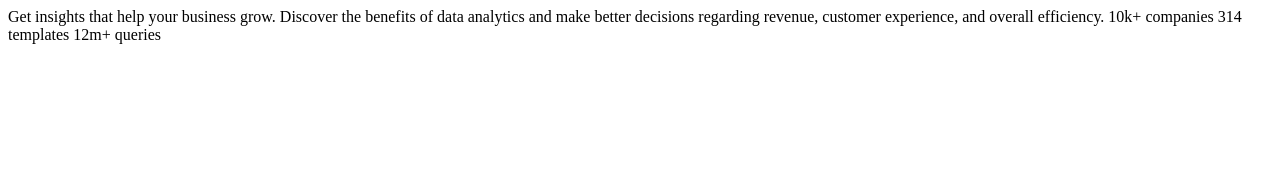
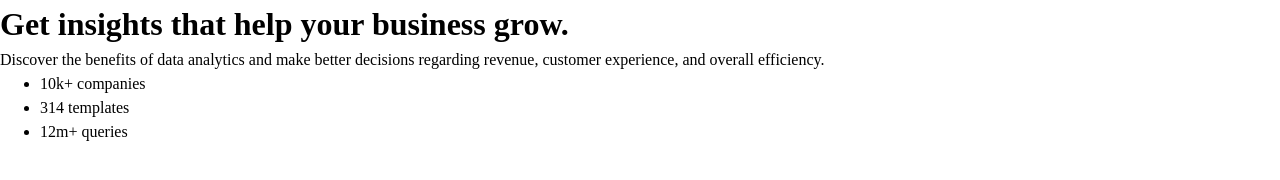
Before and after one commit to MattPahuta/stats-preview-card-component, a plain HTML site: page index.html in a window 1280 px wide. Drawn offline with Linux system fonts and the light colour scheme.

Commit message:
Add markup, css custom props, initial README

```diff
--- a/index.html
+++ b/index.html
@@ -5,15 +5,33 @@
   <meta name="viewport" content="width=device-width, initial-scale=1.0">
   <link rel="icon" type="image/png" sizes="32x32" href="./images/favicon-32x32.png">
   <title>Stats preview card component</title>
+  <link rel="preconnect" href="https://fonts.googleapis.com">
+  <link rel="preconnect" href="https://fonts.gstatic.com" crossorigin>
+  <link href="https://fonts.googleapis.com/css2?family=Inter:wght@400;700&family=Lexend+Deca&display=swap" rel="stylesheet">
+  <link rel="stylesheet" href="style.css">
 </head>
 <body>
-  Get insights that help your business grow.
-
-  Discover the benefits of data analytics and make better decisions regarding revenue, customer
-  experience, and overall efficiency.
-
-  10k+ companies
-  314 templates
-  12m+ queries
+  <div class="container">
+    <!-- Begin Stats Preview Card Component -->
+    <div class="card">
+      <div class="card-image"></div>
+      <div class="card-content">
+        <h1>Get insights that help your business grow.</h1>
+        <p>Discover the benefits of data analytics and make better decisions regarding revenue, customer experience, and overall efficiency.</p>
+        <ul class="card-content_stats-list">
+          <li>
+            <span>10k+</span> <span>companies</span>
+          </li>
+          <li>
+            <span>314</span> <span>templates</span>
+          </li>
+          <li>
+            <span>12m+</span> <span>queries</span>
+          </li>
+        </ul>
+      </div>
+    </div>
+    <!-- End Stats Preview Card Component -->
+  </div>
 </body>
 </html>
--- a/style.css
+++ b/style.css
@@ -0,0 +1,88 @@
+/*
+Author: Matt Pahuta
+https://www.mattpahuta.com
+Date: November 2023
+*/
+
+/* **************** */
+/* Custom Variables */
+/* **************** */
+:root {
+  /* FONTS */
+  /*
+  font-family: 'Inter', sans-serif;
+  font-family: 'Lexend Deca', sans-serif;
+  */
+  --ff-primary: 'Inter', sans-serif;
+  --ff-accent: 'Lexend Deca', sans-serif;
+  /* Font Sizes */
+  --fs-700: 1.75rem;
+  --fs-500: 1.5rem;;
+  --fs-400: 0.9375rem;
+  --fs-300: 0.75rem;
+
+  /* COLORS*/
+  /* Primary */
+  --clr-extra-dark-blue: hsla(233, 49%, 7%, 1);
+  --clr-desat-dark-blue: hsla(246, 38%, 16%, 1);
+  --clr-soft-violet: hsla(277, 64%, 61%, 1);
+  /* Neutral */
+  --clr-white: hsla(0, 0%, 100%, 1);
+  --clr-transparent-white: hsla(0, 0%, 100%, 0.75);
+  --clr-transparent-white-ex: hsla(0, 0%, 100%, 0.6);
+  /* Border radius */
+  --br-soft: 0.5rem;
+
+}
+
+@media (min-width: 600px) {
+  :root {
+    --fs-700: 2.25rem;
+  }
+}
+
+/* RESET */
+/* Josh Comeau custom css reset */
+/* https://www.joshwcomeau.com/css/custom-css-reset/ */
+*, *::before, *::after {
+  box-sizing: border-box;
+}
+
+* {
+  margin: 0;
+}
+
+html, body {
+  height: 100%;
+}
+
+body {
+  line-height: 1.5;
+  -webkit-font-smoothing: antialiased;
+}
+
+img, picture, video, canvas, svg {
+  display: block;
+  max-width: 100%;
+}
+
+input, button, textarea, select {
+  font: inherit;
+}
+
+p, h1, h2, h3, h4, h5, h6 {
+  overflow-wrap: break-word;
+}
+
+#root, #__next {
+  isolation: isolate;
+}
+
+/* BASE STYLES */
+body {
+
+}
+
+/* Components and Utility Classes */
+.attribution { font-size: 11px; text-align: center; }
+.attribution a { color: hsl(228, 45%, 44%); }
```
Also changed, not shown: 1 other file.
